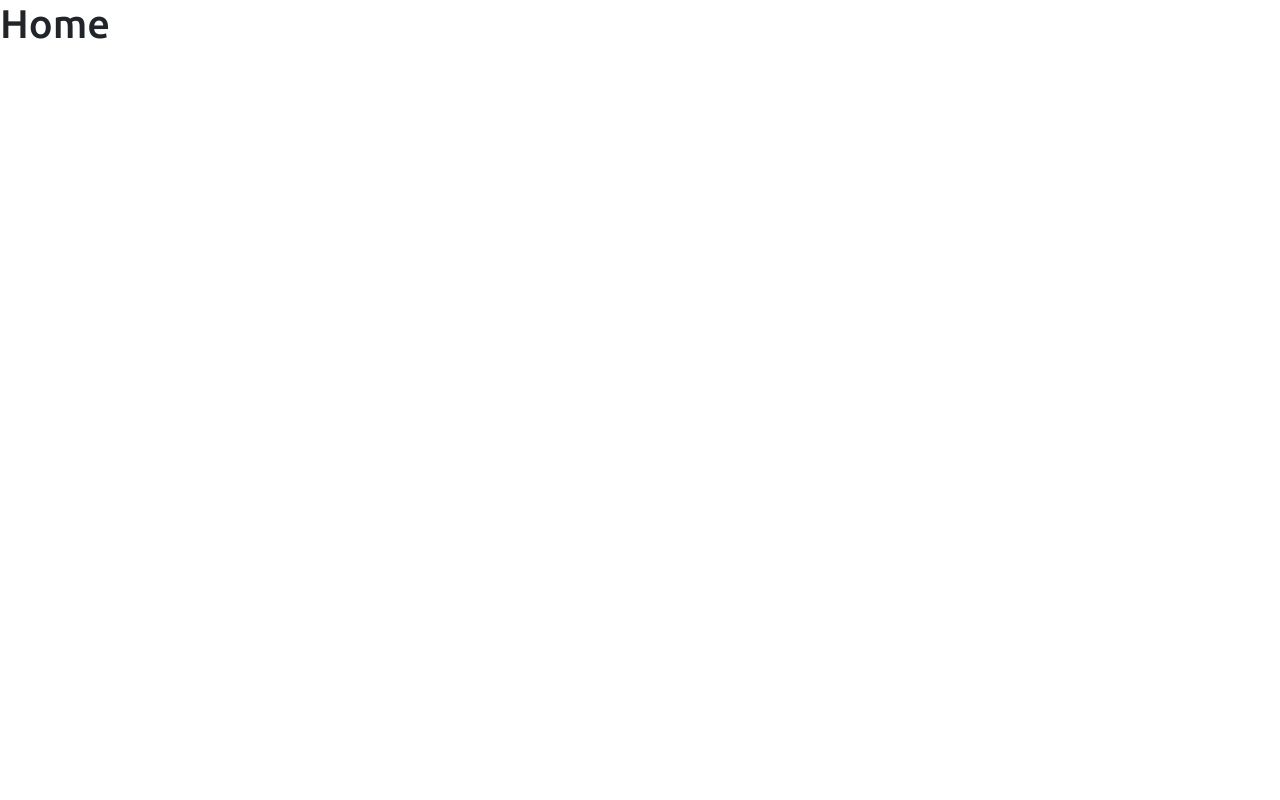
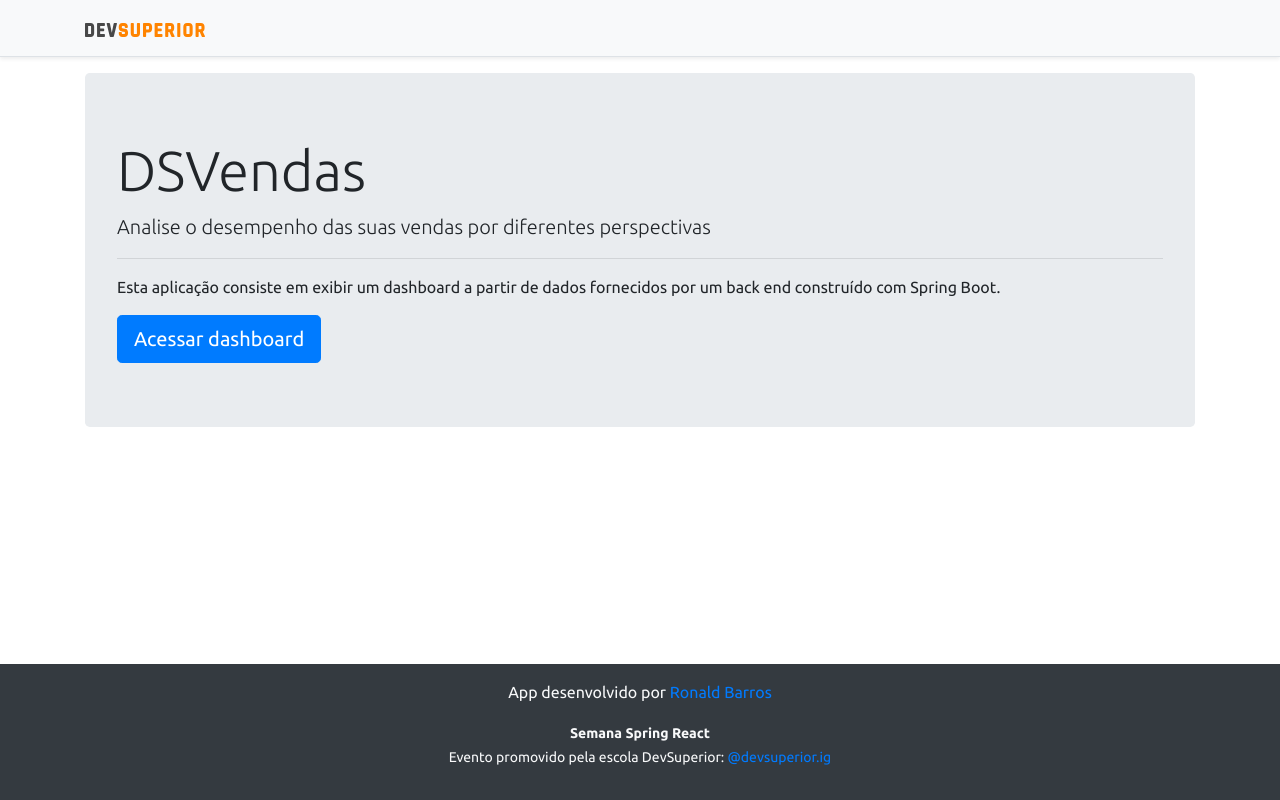
Before and after one commit to ronaldbarros/projeto-sds3, a React (Create React App) app in the folder frontend/: page / in a window 1280 px wide. Built offline with nearby package versions, Linux system fonts and the light colour scheme.

Commit message:
Home, navigation

```diff
--- a/frontend/src/components/NavBar/index.tsx
+++ b/frontend/src/components/NavBar/index.tsx
@@ -1,10 +1,13 @@
 import ImgDsDark from 'assets/img/ds-dark.svg'
+import { Link } from 'react-router-dom';
 function NavBar() {
   return (
     <div className="d-flex flex-column flex-md-row align-items-center p-3 px-md-4 mb-3 bg-light border-bottom shadow-sm">
       <div className="container">
         <nav className="my-2 my-md-0 mr-md-3">
+          <Link to="/">
             <img src={ImgDsDark} alt="DevSuperior" width="120" />
+          </Link>
         </nav>
       </div>
     </div>
--- a/frontend/src/pages/Home/index.tsx
+++ b/frontend/src/pages/Home/index.tsx
@@ -1,10 +1,23 @@
+import Footer from "components/Footer";
+import NavBar from "components/NavBar";
+import { Link } from "react-router-dom";
+
 function Home() {
     return (
-    <div>
-        <h1>Home</h1>
+        <>
+            <NavBar />
+            <div className="container">
+                <div className="jumbotron">
+                    <h1 className="display-4">DSVendas</h1>
+                    <p className="lead">Analise o desempenho das suas vendas por diferentes perspectivas</p>
+                    <hr />
+                    <p>Esta aplicação consiste em exibir um dashboard a partir de dados fornecidos por um back end construído com Spring Boot.</p>
+                    <Link className="btn btn-primary btn-lg" to="/dashboard">Acessar dashboard</Link>
+                </div>
+            </div>
+            <Footer />
+        </>
+    );
+}
 
-    </div>
-    );
-  }
-
-  export default Home;
+export default Home;
```
Lines whose indentation alone changed are shown as unchanged.
